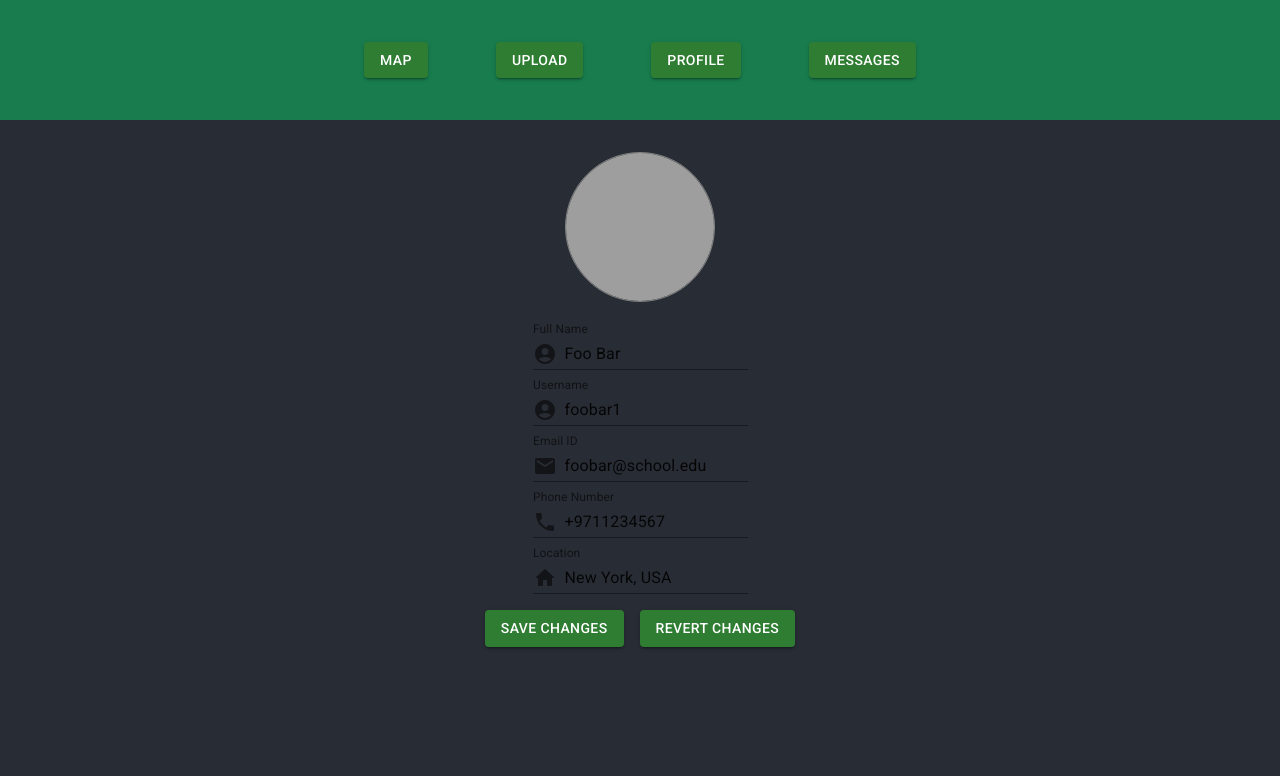
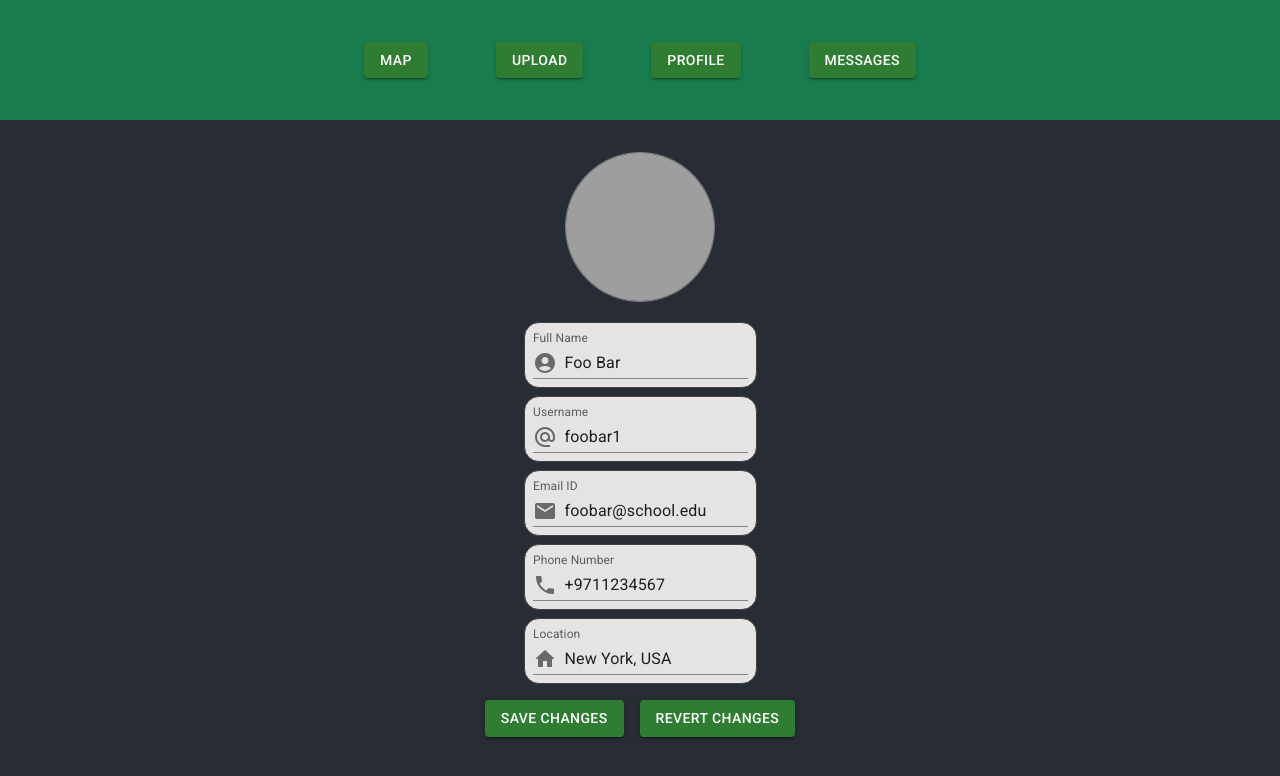
Before and after one commit to sachiniyer/resow, a React (Create React App) app in the folder front-end/: page /UserProfile/EditProfile in a window 1280 px wide. Shown: the top 776 px of the page. Built offline with nearby package versions, Linux system fonts and the light colour scheme; grey boxes are pictures that could not be loaded.

Commit message:
Made a component for textfield with background color

```diff
--- a/front-end/src/pages/EditProfile.js
+++ b/front-end/src/pages/EditProfile.js
@@ -7,6 +7,7 @@ import TextField from '@mui/material/TextField';
 
 import InputAdornment from '@mui/material/InputAdornment';
 import AccountCircle from '@mui/icons-material/AccountCircle';
+import AlternateEmailIcon from '@mui/icons-material/AlternateEmail';
 import EmailIcon from '@mui/icons-material/Email';
 import LocalPhoneIcon from '@mui/icons-material/LocalPhone';
 import HomeRoundedIcon from '@mui/icons-material/HomeRounded';
@@ -14,8 +15,12 @@ import HomeRoundedIcon from '@mui/icons-material/HomeRounded';
 
 function TextFieldContainer(props){
   return(
-    <Box sx={{ border: 1, borderRadius: '15px', m: 1, p: 1, minWidth: '30%', color:'grey.800', bgcolor:'#e5e4e2'}}>
-      {props.icon} {props.text}
+    <Box sx={{ border: 1, borderRadius: '15px', m: 1, p: 1, color:'grey.800', bgcolor:'#e5e4e2'}}>
+      <TextField label={props.label}
+        InputProps={{startAdornment: ( <InputAdornment position="start"> {props.icon} </InputAdornment>),}}
+        variant="standard"
+        defaultValue = {props.text}
+        color="success"/>
     </Box>
   );
 }
@@ -31,35 +36,11 @@ function EditProfile(props) {
 
 
             <Stack spacing={1} direction= "column" alignItems="center">
-              <TextField label="Full Name"
-                          InputProps={{startAdornment: ( <InputAdornment position="start"><AccountCircle /></InputAdornment>),}}
-                          variant="standard"
-                          defaultValue = {props.fullname}
-                          color="success"/>
-
-              <TextField label="Username"
-                          InputProps={{startAdornment: ( <InputAdornment position="start"><AccountCircle /></InputAdornment>),}}
-                          variant="standard"
-                          defaultValue = {props.username}
-                          color="success"/>
-
-              <TextField label="Email ID"
-                          InputProps={{startAdornment: ( <InputAdornment position="start"><EmailIcon /></InputAdornment>),}}
-                          variant="standard"
-                          defaultValue = {props.email}
-                          color="success"/>
-
-              <TextField label="Phone Number"
-                          InputProps={{startAdornment: ( <InputAdornment position="start"><LocalPhoneIcon /></InputAdornment>),}}
-                          variant="standard"
-                          defaultValue = {props.tel}
-                          color="success"/>
-
-              <TextField label="Location"
-                          InputProps={{startAdornment: ( <InputAdornment position="start"><HomeRoundedIcon /></InputAdornment>),}}
-                          variant="standard"
-                          defaultValue = {props.location}
-                          color="success"/>
+              <TextFieldContainer label="Full Name" icon = <AccountCircle/> text = {props.fullname}/>
+              <TextFieldContainer label="Username" icon = <AlternateEmailIcon/> text = {props.username}/>
+              <TextFieldContainer label="Email ID" icon = <EmailIcon /> text = {props.email}/>
+              <TextFieldContainer label = "Phone Number" icon = <LocalPhoneIcon/> text = {props.tel} />
+              <TextFieldContainer label="Location" icon = <HomeRoundedIcon /> text = {props.location} />
             </Stack>
 
           <Box sx={{m: 2}}>
```
